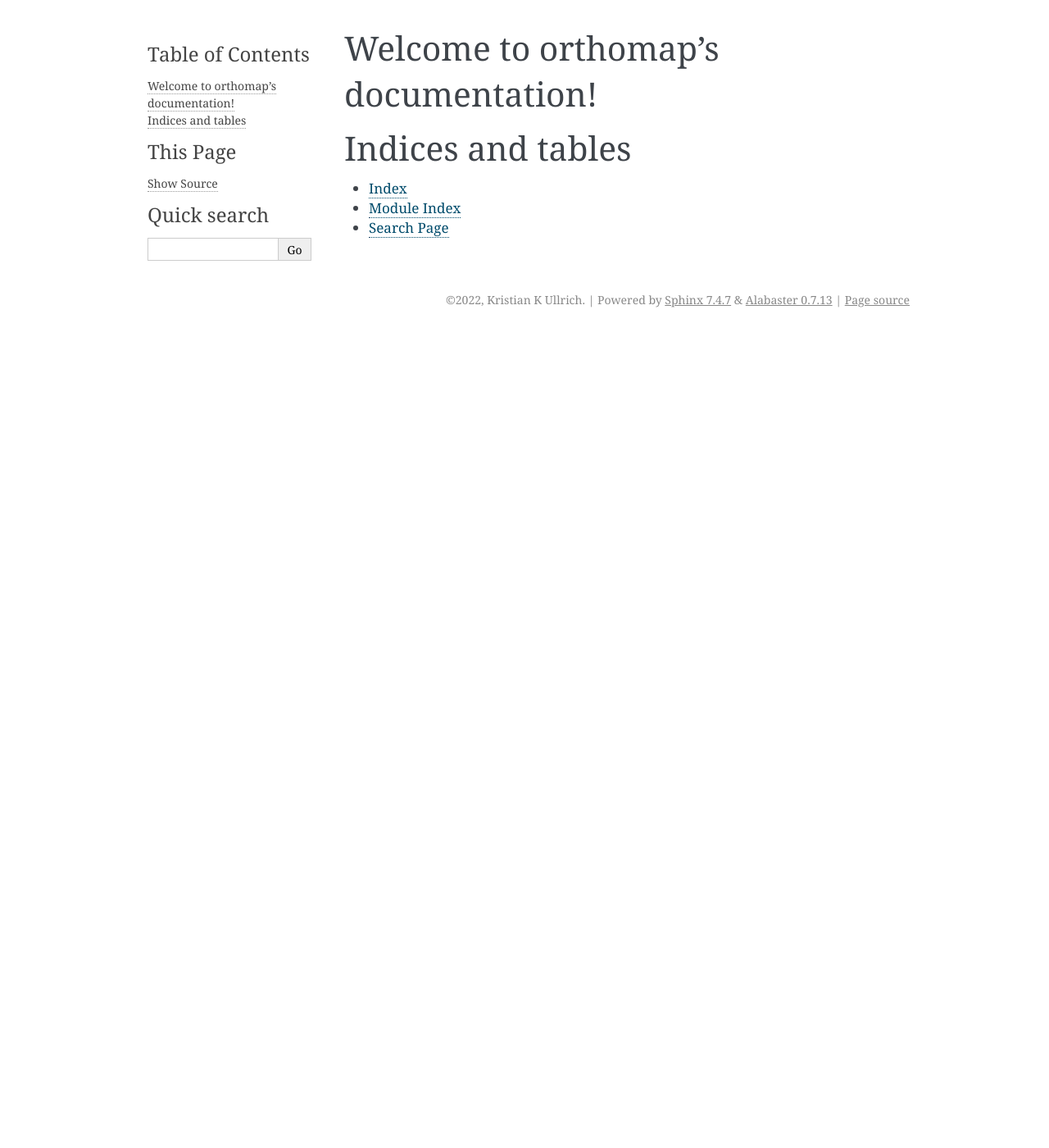
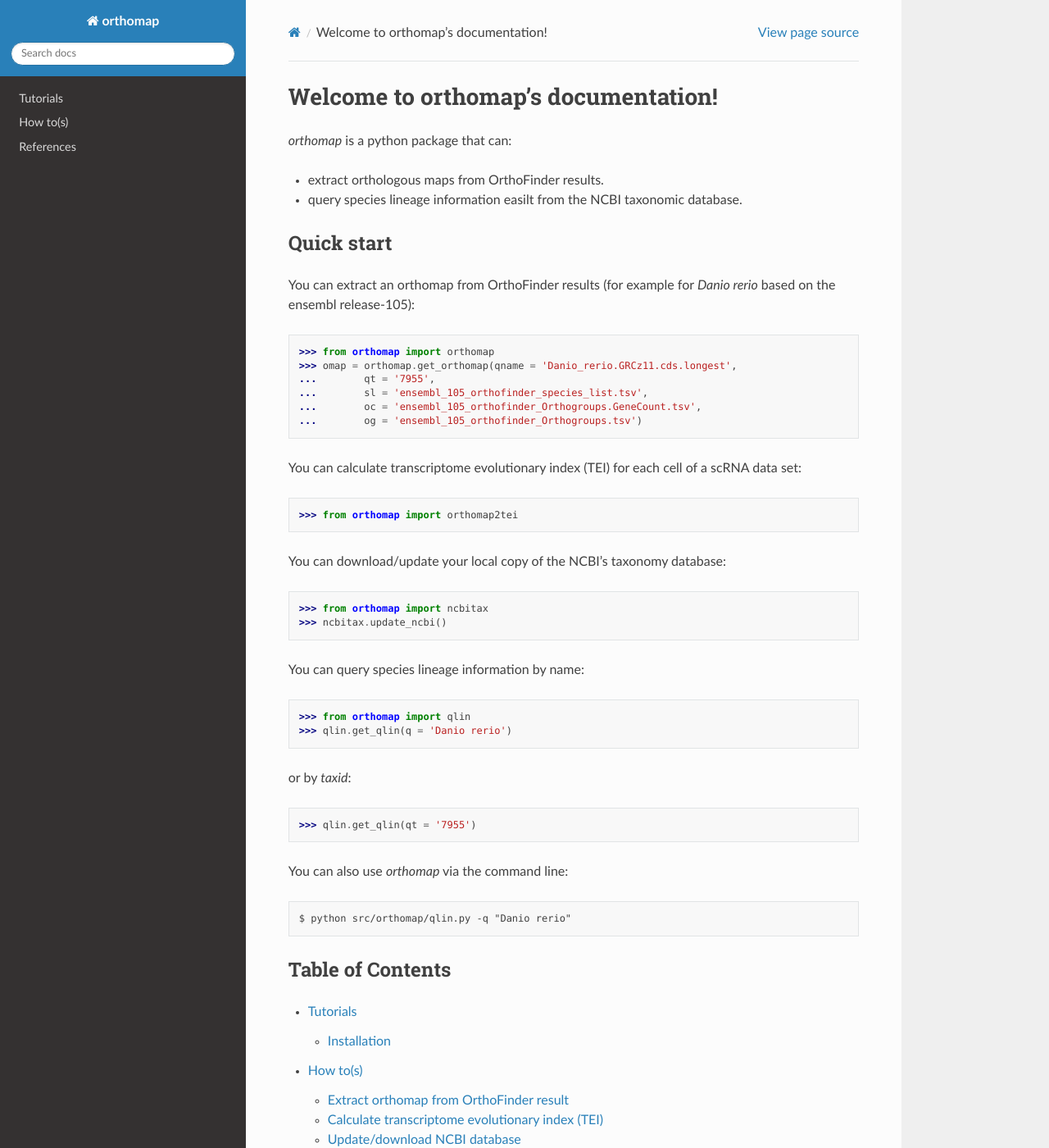
Before and after one commit to kullrich/orthomap, a Sphinx documentation site: the page built from docs/index.rst, in a window 1280 px wide and 1400 px high. Shown: the whole window at 82% size. Built offline with Sphinx 7.4.7 and the Read the Docs theme 2.0.0, drawn with Linux system fonts in a browser that asks for light colours; some of the changed text lies outside the part shown.

```diff
--- a/docs/conf.py
+++ b/docs/conf.py
@@ -10,18 +10,26 @@ project = 'orthomap'
 copyright = '2022, Kristian K Ullrich'
 author = 'Kristian K Ullrich'
 
+#-- Path setup -----------------------------------------------------
+import os
+import sys
+sys.path.insert(0, os.path.abspath('../'))
+from orthomap import *
+
+
 # -- General configuration ---------------------------------------------------
 # https://www.sphinx-doc.org/en/master/usage/configuration.html#general-configuration
 
-extensions = []
+extensions = [
+        "sphinx.ext.autodoc",
+        "sphinx.ext.napoleon",
+]
 
 templates_path = ['_templates']
 exclude_patterns = ['_build', 'Thumbs.db', '.DS_Store']
 
-
-
 # -- Options for HTML output -------------------------------------------------
 # https://www.sphinx-doc.org/en/master/usage/configuration.html#options-for-html-output
 
-html_theme = 'alabaster'
-html_static_path = ['_static']
+html_theme = 'sphinx_rtd_theme'
+# html_static_path = ['_static']
--- /dev/null
+++ b/docs/how-to/command_line.rst
@@ -0,0 +1,2 @@
+Use `orthomap` via the command line
+====================================
--- /dev/null
+++ b/docs/how-to/lineage_information.rst
@@ -0,0 +1,2 @@
+Query species lineage information
+=================================
--- /dev/null
+++ b/docs/how-to/orthomap.rst
@@ -0,0 +1,2 @@
+Extract orthomap from OrthoFinder result
+=========================================
--- /dev/null
+++ b/docs/how-to/tei.rst
@@ -0,0 +1,2 @@
+Calculate transcriptome evolutionary index (TEI)
+================================================
--- a/docs/index.rst
+++ b/docs/index.rst
@@ -1,11 +1,58 @@
 Welcome to orthomap's documentation!
 ====================================
 
+`orthomap` is a python package that can:
+
+-  extract orthologous maps from OrthoFinder results.
+
+- query species lineage information easilt from the NCBI taxonomic database.
+
+Quick start
+-----------
+
+You can extract an orthomap from OrthoFinder results (for example for `Danio rerio` based on the
+ensembl release-105)::
+
+   >>> from orthomap import orthomap
+   >>> omap = orthomap.get_orthomap(qname = 'Danio_rerio.GRCz11.cds.longest',
+   ...        qt = '7955',
+   ...        sl = 'ensembl_105_orthofinder_species_list.tsv',
+   ...        oc = 'ensembl_105_orthofinder_Orthogroups.GeneCount.tsv',
+   ...        og = 'ensembl_105_orthofinder_Orthogroups.tsv')
+
+
+You can calculate transcriptome evolutionary index (TEI) for each cell of a scRNA data set::
+
+   >>> from orthomap import orthomap2tei
+
+You can download/update your local copy of the
+NCBI's taxonomy database:
+
+   >>> from orthomap import ncbitax
+   >>> ncbitax.update_ncbi()
+
+You can query species lineage information by name:
+
+   >>> from orthomap import qlin
+   >>> qlin.get_qlin(q = 'Danio rerio')
+
+or by `taxid`:
+
+   >>> qlin.get_qlin(qt = '7955')
+
+You can also use `orthomap` via the command line::
+
+   $ python src/orthomap/qlin.py -q "Danio rerio"
+
+Table of Contents
+-----------------
+
 .. toctree::
    :maxdepth: 2
-   :caption: Contents:
 
-
+   tutorials/index.rst
+   how-to/index.rst
+   references/index.rst
 
 Indices and tables
 ==================
--- /dev/null
+++ b/docs/source/modules.rst
@@ -0,0 +1,7 @@
+orthomap
+========
+
+.. toctree::
+   :maxdepth: 4
+
+   orthomap
```
Also changed, not shown: docs/how-to/index.rst (added, +14 -0 lines), docs/how-to/ncbi.rst (added, +16 -0 lines), docs/references/index.rst (added, +24 -0 lines), docs/source/orthomap.rst (added, +45 -0 lines), docs/tutorials/index.rst (added, +12 -0 lines), docs/tutorials/installation.rst (added, +29 -0 lines).
